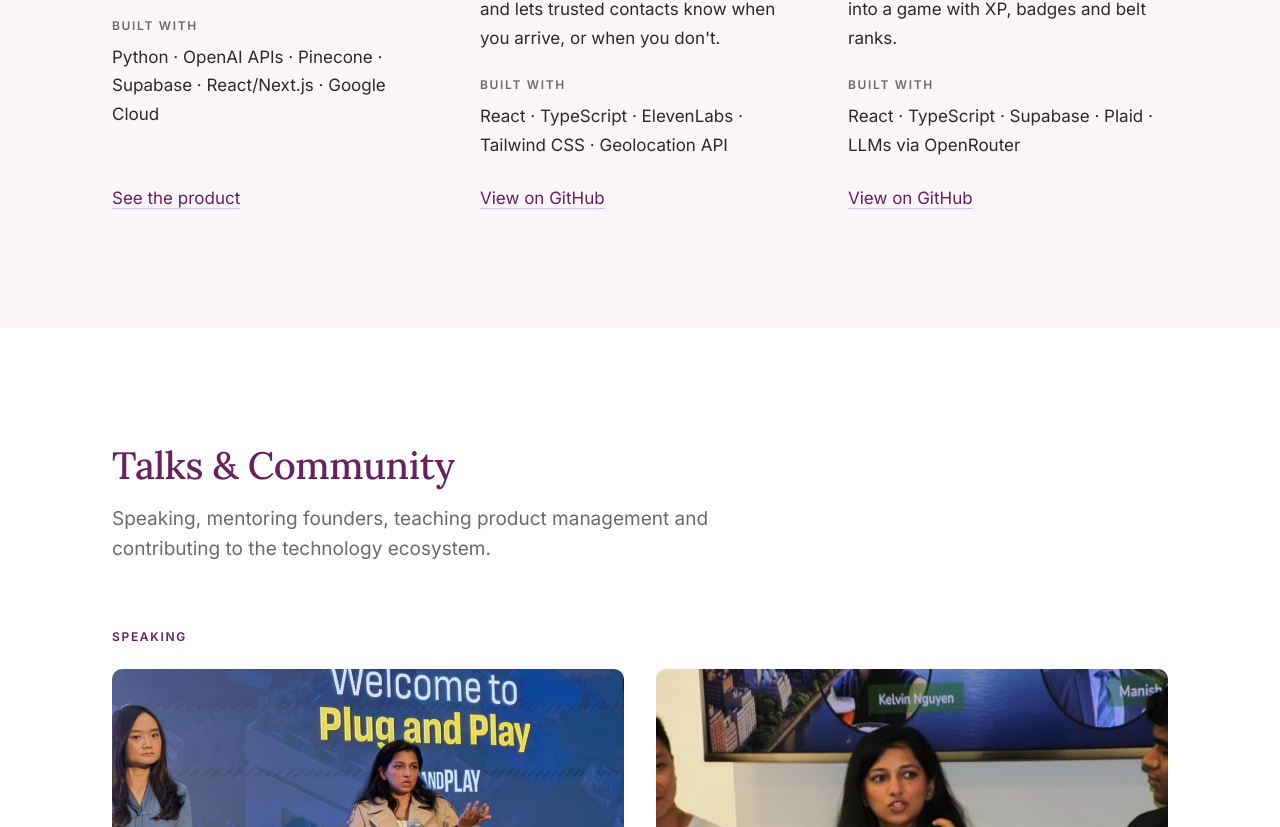
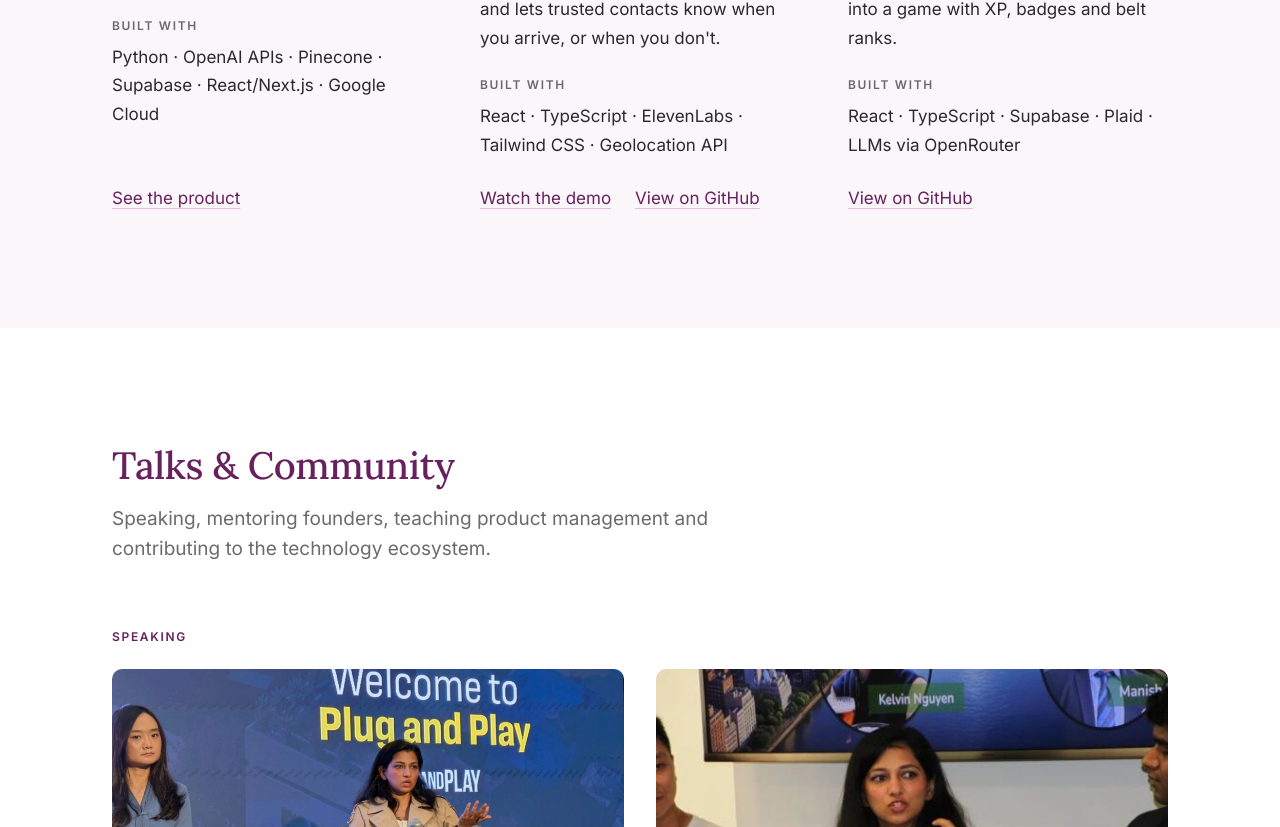
Before and after one commit to divu112311/divu112311.github.io, a plain HTML site: page index.html in a window 1280 px wide. Shown: the part 2773-3600 px from the top of the page. Drawn offline with Linux system fonts and the light colour scheme.

Commit message:
Projects: add Midnight Mile demo video link
Co-Authored-By: Claude Opus 5.5 <noreply@anthropic.com>

```diff
--- a/index.html
+++ b/index.html
@@ -117,6 +117,7 @@ nav a:hover{color:var(--plum)}
 .more{display:grid;grid-template-columns:repeat(3,1fr);gap:48px}
 .more article{display:flex;flex-direction:column}
 .more .case-link{margin-top:auto;padding-top:24px}
+.case-link a + a{margin-left:24px}
 .more .label{margin-bottom:8px}
 .more .lead{margin-top:8px}
 .more .prose{margin-top:16px}
@@ -308,7 +309,7 @@ nav a:hover{color:var(--plum)}
         </div>
         <p class="label muted stack">Built with</p>
         <p>React · TypeScript · ElevenLabs · Tailwind CSS · Geolocation API</p>
-        <p class="case-link"><a class="ln" href="https://github.com/divu112311/midnight-stride-safe" target="_blank" rel="noopener">View on GitHub</a></p>
+        <p class="case-link"><a class="ln" href="https://www.youtube.com/watch?v=jQsnqQxGAns" target="_blank" rel="noopener">Watch the demo</a><a class="ln" href="https://github.com/divu112311/midnight-stride-safe" target="_blank" rel="noopener">View on GitHub</a></p>
       </article>
       <article>
         <p class="label">Bolt Hackathon</p>
```
